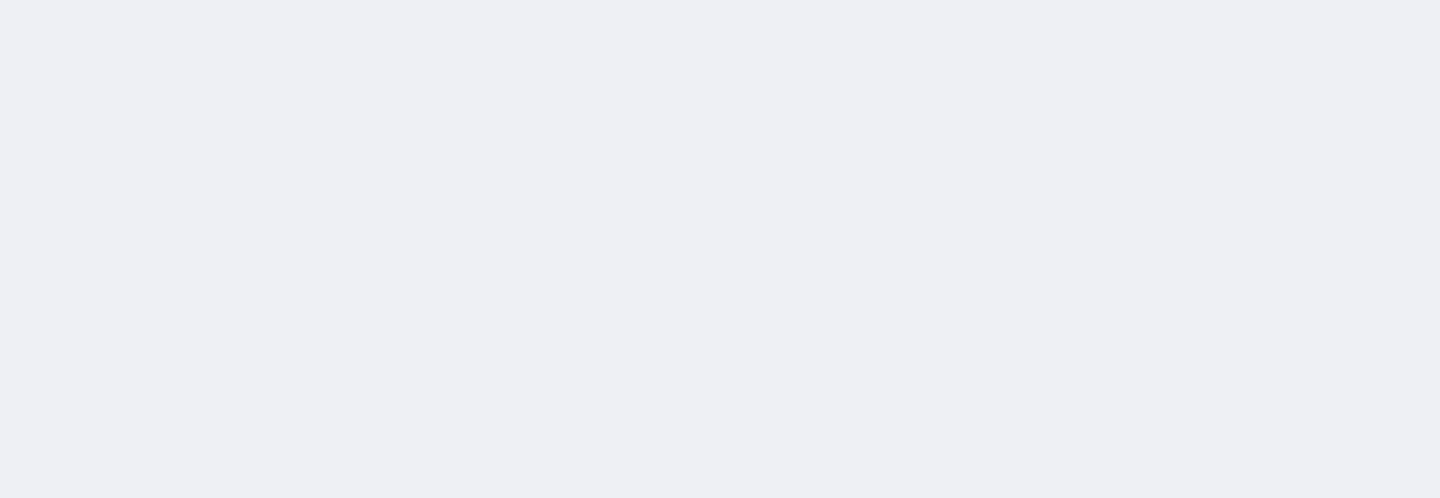
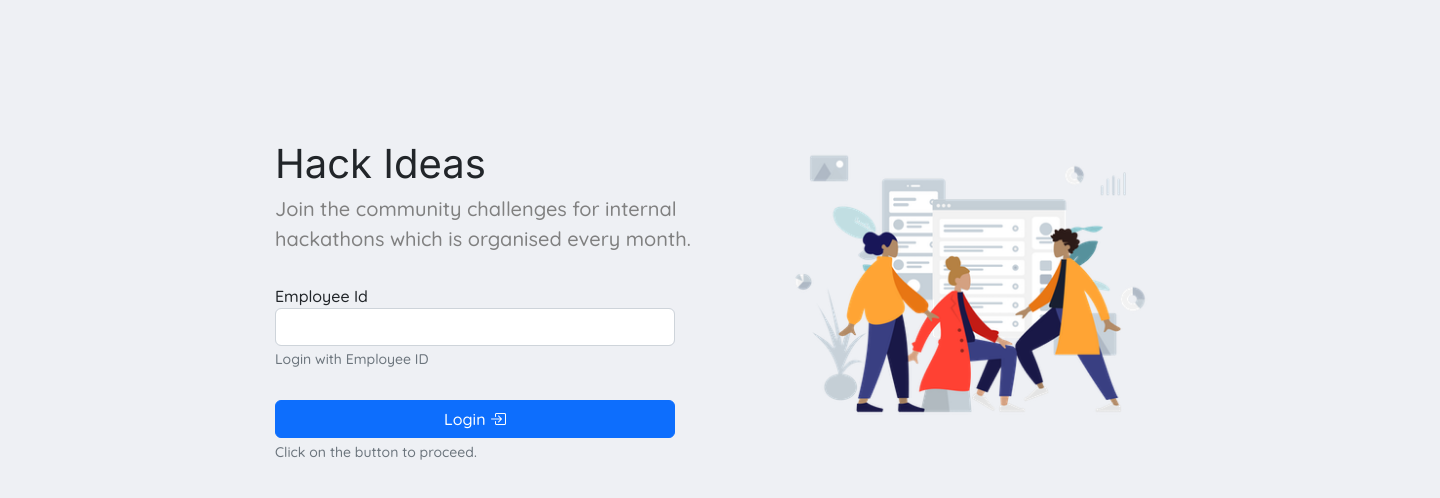
Before and after one commit to 2rohith2/hackathon-ideas, a React (Create React App) app: page /hackathon-ideas/ in a window 1280 px wide. Before the commit this address had no page. Shown: the top 498 px of the page, 1440 px wide, since content can reach past the window. Built offline with nearby package versions, Linux system fonts and the light colour scheme.

Commit message:
Code refactoring

```diff
--- a/public/index.html
+++ b/public/index.html
@@ -16,12 +16,7 @@
   <meta name="viewport" content="width=device-width, initial-scale=1" />
   <meta name="theme-color" content="#000000" />
   <meta name="description" content="Hackathon Ideas website" />
-  <link rel="apple-touch-icon" href="%PUBLIC_URL%/logo192.png" />
-  <!--
-      manifest.json provides metadata used when your web app is installed on a
-      user's mobile device or desktop. See https://developers.google.com/web/fundamentals/web-app-manifest/
-    -->
-  <link rel="manifest" href="%PUBLIC_URL%/manifest.json" />
+
   <!--
       Notice the use of %PUBLIC_URL% in the tags above.
       It will be replaced with the URL of the `public` folder during the build.
@@ -42,22 +37,12 @@
     }
   </style>
 
-  <title>Hack Ideas</title>
+  <title>Hackathon Ideas</title>
 </head>
 
 <body>
   <noscript>You need to enable JavaScript to run this app.</noscript>
   <div id="root"></div>
-  <!--
-      This HTML file is a template.
-      If you open it directly in the browser, you will see an empty page.
-
-      You can add webfonts, meta tags, or analytics to this file.
-      The build step will place the bundled scripts into the <body> tag.
-
-      To begin the development, run `npm start` or `yarn start`.
-      To create a production bundle, use `npm run build` or `yarn build`.
-    -->
 </body>
 
 </html>
--- a/src/components/Login/index.scss
+++ b/src/components/Login/index.scss
@@ -1,5 +1,3 @@
-// heading font family inter
-
 .login_container {
   margin-top: 15%;
 
@@ -26,4 +24,10 @@
   &--banner {
     width: 390px;
   }
+
+  &__submit {
+    display: flex;
+    flex-direction: column;
+    width: 400px;
+  }
 }
--- a/src/components/Login/index.tsx
+++ b/src/components/Login/index.tsx
@@ -26,10 +26,11 @@ export default function LoginComponent(props: Props): JSX.Element {
               <input
                 type='text'
                 className='form-control'
-                onChange={(event):void => setEmployeeId(event.target.value)}
+                onChange={(event): void => setEmployeeId(event.target.value)}
               />
               <small className='form-text text-muted'>Login with Employee ID</small>
             </div>
+            <div className='login_container__submit'>
               <button
                 type='submit'
                 className='btn btn-primary'
@@ -41,6 +42,8 @@ export default function LoginComponent(props: Props): JSX.Element {
               >
                 Login <i className='bi bi-box-arrow-in-right' />
               </button>
+              <small className='form-text text-muted'>Click on the button to proceed.</small>
+            </div>
           </form>
         </div>
         <img className='login_container--banner' src={BannerImage} alt='' />
--- a/src/routes.tsx
+++ b/src/routes.tsx
@@ -3,9 +3,9 @@ import { BrowserRouter, Routes, Route } from 'react-router-dom';
 import LoginContainer from './LoginContainer';
 import HackathonsContainer from './HackathonsContainer';
 
-export default function he(): JSX.Element {
+export default function RoutesContainer(): JSX.Element {
   return (
-    <BrowserRouter>
+    <BrowserRouter basename='/hackathon-ideas'>
       <Routes>
         <Route path='/' element={<LoginContainer />} />
         <Route path='/login' element={<LoginContainer />} />
```
Lines whose indentation alone changed are shown as unchanged.
